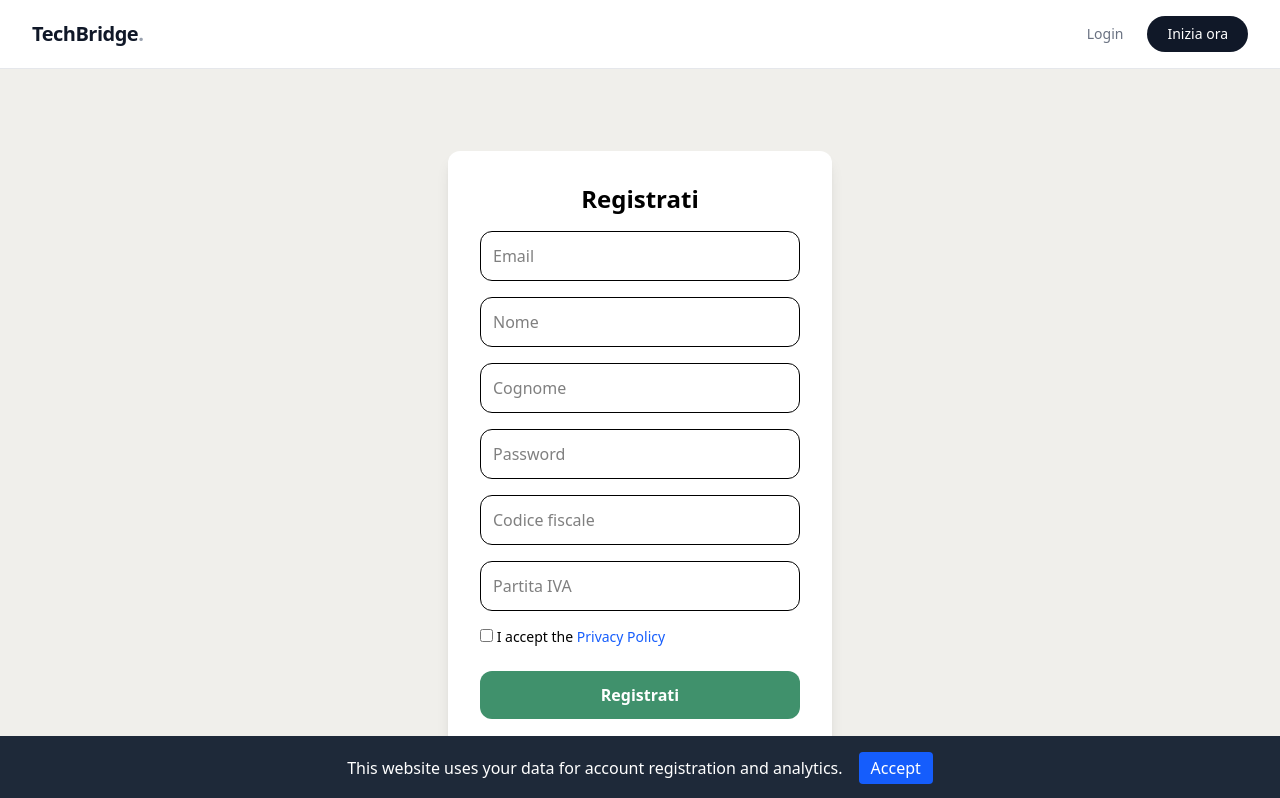
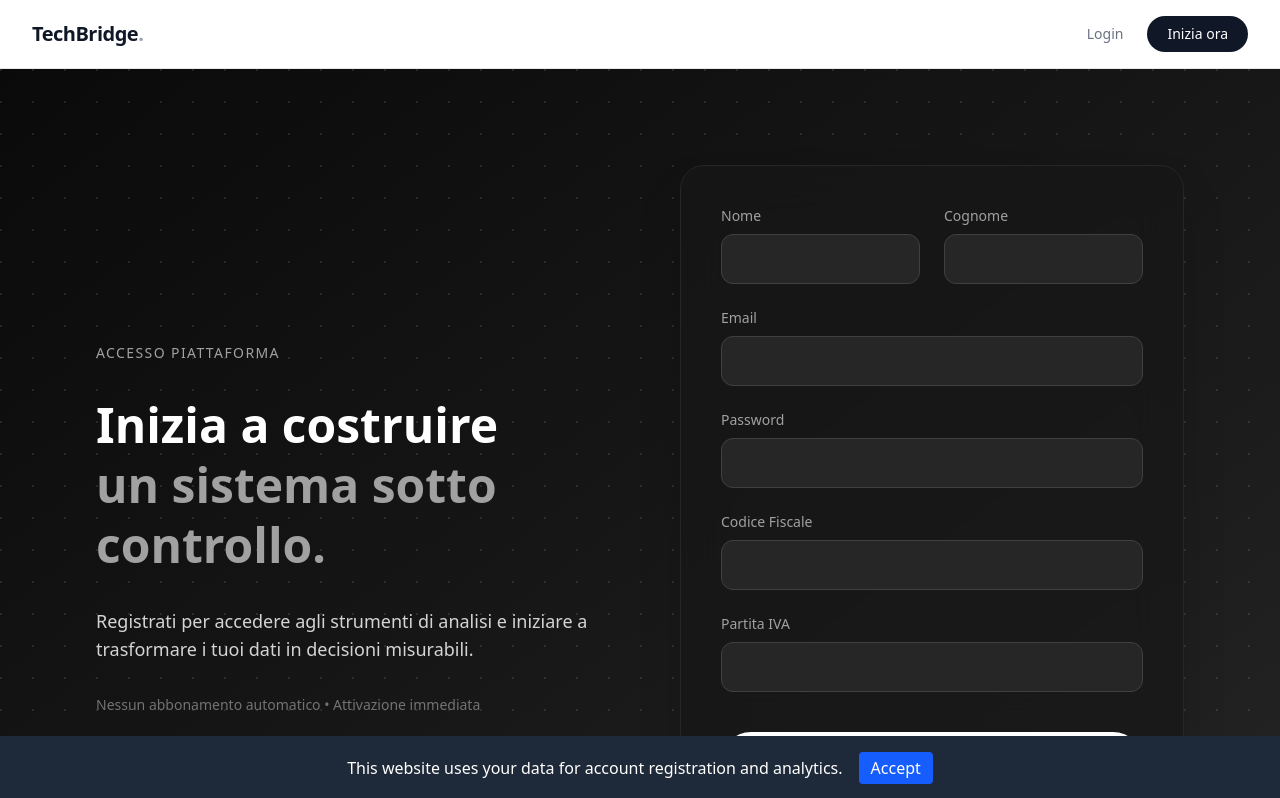
Before and after one commit to Gim2510/fe_service, a React (Vite) app: page /register in a window 1280 px wide. Shown: the top 798 px of the page. Built offline with nearby package versions, Linux system fonts and the light colour scheme.

Commit message:
refactor: register/login

```diff
--- a/src/Pages/Login.tsx
+++ b/src/Pages/Login.tsx
@@ -1,62 +1,149 @@
-import  {useState} from "react";
-import { useNavigate } from "react-router-dom";
-import { useLogin } from "../hooks/useLogin.ts";
+import { useState } from "react"
+import { useNavigate } from "react-router-dom"
+import { useLogin } from "../hooks/useLogin"
 
 export function Login() {
-    const navigate = useNavigate();
-    const { doLogin, loading, error } = useLogin();
+    const navigate = useNavigate()
+    const { doLogin, loading, error } = useLogin()
 
-    const [email, setEmail] = useState("");
-    const [password, setPassword] = useState("");
+    const [email, setEmail] = useState("")
+    const [password, setPassword] = useState("")
 
     const handleSubmit = async (e: React.FormEvent<HTMLFormElement>) => {
-        e.preventDefault();
+        e.preventDefault()
         try {
-            await doLogin({ email, password });
-            navigate("/");
+            await doLogin({ email, password })
+            navigate("/")
         } catch (_) {}
-    };
+    }
 
     return (
-        <div className="min-h-screen flex justify-center items-center bg-main-white">
-            <form onSubmit={handleSubmit} className="flex flex-col gap-6 p-8 rounded-xl shadow-lg w-96 bg-white">
-                <h2 className="text-2xl font-bold text-center">Accedi</h2>
-                {error && <div className="text-red-600 text-sm">{error}</div>}
+        <main className="relative min-h-screen flex items-center overflow-hidden bg-neutral-950 text-white">
 
-                <input
+            {/* Gradient background */}
+            <div className="absolute inset-0 bg-gradient-to-br from-neutral-950 via-neutral-900 to-neutral-800" />
+
+            {/* Grid texture */}
+            <div
+                className="absolute inset-0 opacity-10 bg-[radial-gradient(circle_at_1px_1px,white_1px,transparent_0)] bg-[size:32px_32px]"
+            />
+
+            <div className="relative z-10 mx-auto w-full max-w-5xl px-8 py-24 grid lg:grid-cols-2 gap-20 items-center">
+
+                {/* LEFT COPY */}
+                <div className="hidden lg:flex flex-col gap-8">
+          <span className="text-sm uppercase tracking-widest text-neutral-400">
+            Bentornato
+          </span>
+
+                    <h1 className="text-5xl font-semibold leading-tight">
+                        Accedi al tuo
+                        <br />
+                        <span className="text-neutral-400">
+              spazio di controllo.
+            </span>
+                    </h1>
+
+                    <p className="text-lg text-neutral-300 max-w-lg">
+                        Visualizza dati, analisi e strumenti progettati per
+                        rendere il tuo business più chiaro, misurabile e scalabile.
+                    </p>
+                </div>
+
+                {/* LOGIN CARD */}
+                <div className="relative">
+                    <div className="rounded-3xl border border-neutral-800 bg-neutral-900/70 backdrop-blur-xl p-10 shadow-2xl">
+
+                        <form onSubmit={handleSubmit} className="flex flex-col gap-6">
+
+                            <div className="text-center mb-2">
+                                <h2 className="text-2xl font-semibold">
+                                    Accedi
+                                </h2>
+                                <p className="text-sm text-neutral-500 mt-1">
+                                    Inserisci le tue credenziali
+                                </p>
+                            </div>
+
+                            {error && (
+                                <div className="text-sm px-4 py-3 rounded-xl bg-red-500/10 border border-red-500/30 text-red-400">
+                                    {error}
+                                </div>
+                            )}
+
+                            <Input
                                 type="email"
-                    placeholder="Email"
+                                label="Email"
                                 value={email}
                                 onChange={(e) => setEmail(e.target.value)}
-                    className="border rounded-xl p-3 focus:outline-none focus:ring-2"
-                    required
                             />
-                <input
+
+                            <Input
                                 type="password"
-                    placeholder="Password"
+                                label="Password"
                                 value={password}
                                 onChange={(e) => setPassword(e.target.value)}
-                    className="border rounded-xl p-3 focus:outline-none focus:ring-2"
-                    required
                             />
 
                             <button
                                 type="submit"
                                 disabled={loading}
-                    className={`mt-2 py-3 rounded-xl text-white font-semibold transition-all ${
-                        loading ? "bg-gray-400 cursor-not-allowed" : "bg-green-buttons hover:scale-105"
+                                className={`group relative mt-4 px-8 py-4 rounded-full font-medium text-lg overflow-hidden transition-all ${
+                                    loading
+                                        ? "bg-neutral-700 text-neutral-400 cursor-not-allowed"
+                                        : "bg-white text-neutral-900 hover:scale-105 active:scale-95"
                                 }`}
                             >
-                    {loading ? "Caricamento…" : "Login"}
+                <span className="relative z-10">
+                  {loading ? "Accesso in corso…" : "Accedi"}
+                </span>
+
+                                {!loading && (
+                                    <span className="absolute inset-0 bg-[#FF6B6B] translate-y-full group-hover:translate-y-0 transition-transform" />
+                                )}
                             </button>
 
-                <p className="text-sm text-center">
+                            <div className="text-center text-sm text-neutral-500 mt-4">
                                 Non hai un account?{" "}
-                    <span className="text-blue-600 cursor-pointer hover:underline" onClick={() => navigate("/register")}>
+                                <button
+                                    type="button"
+                                    onClick={() => navigate("/register")}
+                                    className="text-neutral-300 hover:text-white transition"
+                                >
                                     Registrati
-          </span>
-                </p>
+                                </button>
+                            </div>
+
                         </form>
                     </div>
-    );
+                </div>
+
+            </div>
+        </main>
+    )
 }
+
+function Input({
+                   label,
+                   type,
+                   value,
+                   onChange,
+               }: {
+    label: string
+    type: string
+    value: string
+    onChange: React.ChangeEventHandler<HTMLInputElement>
+}) {
+    return (
+        <div className="flex flex-col gap-2">
+            <label className="text-sm text-neutral-400">{label}</label>
+            <input
+                type={type}
+                value={value}
+                onChange={onChange}
+                required
+                className="px-4 py-3 rounded-xl bg-neutral-800 border border-neutral-700 focus:border-white focus:ring-1 focus:ring-white outline-none transition text-white placeholder-neutral-500"
+            />
+        </div>
+    )
+}
--- a/src/Pages/Register.tsx
+++ b/src/Pages/Register.tsx
@@ -1,131 +1,174 @@
-import { type ChangeEvent, type FormEvent, useState } from "react";
-import { useNavigate } from "react-router-dom";
-import { useRegister } from "../hooks/useRegister.ts";
+import { useState } from "react"
+import { useNavigate } from "react-router-dom"
 
 export function Register() {
-    const navigate = useNavigate();
-    const { register, loading, error, success } = useRegister();
+    const navigate = useNavigate()
 
     const [form, setForm] = useState({
-        email: "",
         given_name: "",
         family_name: "",
+        email: "",
         password: "",
         fiscal_code: "",
         partita_iva: "",
-    });
+    })
 
-    const handleChange = (e: ChangeEvent<HTMLInputElement>) => {
-        setForm({ ...form, [e.target.name]: e.target.value });
-    };
+    const handleChange = (e: React.ChangeEvent<HTMLInputElement>) => {
+        setForm({ ...form, [e.target.name]: e.target.value })
+    }
 
-    const handleSubmit = async (e: FormEvent<HTMLFormElement>) => {
-        e.preventDefault();
-        try {
-            await register(form);
-            setTimeout(() => navigate("/login"), 3000);
-        } catch (_) {}
-    };
+    const handleSubmit = (e: React.FormEvent) => {
+        e.preventDefault()
+        console.log(form)
+    }
 
     return (
-        <div className="min-h-screen flex justify-center items-center bg-main-white">
-            <form
-                onSubmit={handleSubmit}
-                className="flex flex-col gap-4 p-8 rounded-xl shadow-lg w-96 bg-white"
-            >
-                <h2 className="text-2xl font-bold text-center">Registrati</h2>
+        <main className="relative min-h-screen flex items-center overflow-hidden bg-neutral-950 text-white pb-10">
 
-                {error && <div className="text-red-600 text-sm">{error}</div>}
-                {success && <div className="text-green-600 text-sm">{success}</div>}
+            {/* Gradient background */}
+            <div className="absolute inset-0 bg-gradient-to-br from-neutral-950 via-neutral-900 to-neutral-800" />
 
-                <input
+            {/* Grid texture */}
+            <div
+                className="absolute inset-0 opacity-10 bg-[radial-gradient(circle_at_1px_1px,white_1px,transparent_0)] bg-[size:32px_32px]"
+            />
+
+            <div className="relative z-10 mx-auto w-full max-w-6xl px-8 py-24 grid lg:grid-cols-2 gap-20 items-center">
+
+                {/* LEFT COPY */}
+                <div className="flex flex-col gap-8">
+
+          <span className="text-sm uppercase tracking-widest text-neutral-400">
+            Accesso piattaforma
+          </span>
+
+                    <h1 className="text-5xl font-semibold leading-tight">
+                        Inizia a costruire
+                        <br />
+                        <span className="text-neutral-400">
+              un sistema sotto controllo.
+            </span>
+                    </h1>
+
+                    <p className="text-lg text-neutral-300 max-w-lg">
+                        Registrati per accedere agli strumenti di analisi e
+                        iniziare a trasformare i tuoi dati in decisioni misurabili.
+                    </p>
+
+                    <div className="text-sm text-neutral-500">
+                        Nessun abbonamento automatico • Attivazione immediata
+                    </div>
+                </div>
+
+                {/* FORM CARD */}
+                <div className="relative">
+                    <div className="rounded-3xl border border-neutral-800 bg-neutral-900/70 backdrop-blur-xl p-10 shadow-2xl">
+
+                        <form onSubmit={handleSubmit} className="flex flex-col gap-6">
+
+                            {/* Name Row */}
+                            <div className="grid grid-cols-1 sm:grid-cols-2 gap-6">
+                                <Input
+                                    label="Nome"
+                                    name="given_name"
+                                    value={form.given_name}
+                                    onChange={handleChange}
+                                />
+                                <Input
+                                    label="Cognome"
+                                    name="family_name"
+                                    value={form.family_name}
+                                    onChange={handleChange}
+                                />
+                            </div>
+
+                            <Input
+                                label="Email"
+                                name="email"
                                 type="email"
-                    name="email"
-                    placeholder="Email"
                                 value={form.email}
                                 onChange={handleChange}
-                    required
-                    className="border rounded-xl p-3 focus:outline-none focus:ring-2"
                             />
 
-                <input
-                    type="text"
-                    name="given_name"
-                    placeholder="Nome"
-                    value={form.given_name}
+                            <Input
+                                label="Password"
+                                name="password"
+                                type="password"
+                                value={form.password}
                                 onChange={handleChange}
-                    required
-                    className="border rounded-xl p-3 focus:outline-none focus:ring-2"
                             />
 
-                <input
-                    type="text"
-                    name="family_name"
-                    placeholder="Cognome"
-                    value={form.family_name}
+                            <Input
+                                label="Codice Fiscale"
+                                name="fiscal_code"
+                                value={form.fiscal_code}
                                 onChange={handleChange}
-                    required
-                    className="border rounded-xl p-3 focus:outline-none focus:ring-2"
                             />
 
-                <input
-                    type="password"
-                    name="password"
-                    placeholder="Password"
-                    value={form.password}
+                            <Input
+                                label="Partita IVA"
+                                name="partita_iva"
+                                value={form.partita_iva}
                                 onChange={handleChange}
-                    required
-                    className="border rounded-xl p-3 focus:outline-none focus:ring-2"
                             />
 
-                <input
-                    type="text"
-                    name="fiscal_code"
-                    placeholder="Codice fiscale"
-                    value={form.fiscal_code}
-                    onChange={handleChange}
-                    required
-                    className="border rounded-xl p-3 focus:outline-none focus:ring-2"
-                />
+                            {/* CTA */}
+                            <button
+                                type="submit"
+                                className="group relative mt-4 px-8 py-4 rounded-full bg-white text-neutral-900 font-medium text-lg overflow-hidden transition-all hover:scale-105 active:scale-95"
+                            >
+                <span className="relative z-10">
+                  Crea account
+                </span>
+                                <span className="absolute inset-0 bg-[#FF6B6B] translate-y-full group-hover:translate-y-0 transition-transform" />
+                            </button>
 
-                <input
-                    type="text"
-                    name="partita_iva"
-                    placeholder="Partita IVA"
-                    value={form.partita_iva}
-                    onChange={handleChange}
-                    className="border rounded-xl p-3 focus:outline-none focus:ring-2"
-                />
-
-                <div className="text-sm">
-                    <input type="checkbox" required /> I accept the{" "}
-                    <a href="/privacy" className="text-blue-600 hover:underline">
-                        Privacy Policy
-                    </a>
+                            <div className="text-center text-sm text-neutral-500 mt-4">
+                                Hai già un account?{" "}
+                                <button
+                                    type="button"
+                                    onClick={() => navigate("/login")}
+                                    className="text-neutral-300 hover:text-white transition"
+                                >
+                                    Accedi
+                                </button>
                             </div>
 
-                <button
-                    type="submit"
-                    disabled={loading}
-                    className={`mt-2 py-3 rounded-xl text-white font-semibold transition-all ${
-                        loading
-                            ? "bg-gray-400 cursor-not-allowed"
-                            : "bg-green-buttons hover:scale-105"
-                    }`}
-                >
-                    {loading ? "Caricamento…" : "Registrati"}
-                </button>
-
-                <p className="text-sm text-center">
-                    Hai già un account?{" "}
-                    <span
-                        className="text-blue-600 cursor-pointer hover:underline"
-                        onClick={() => navigate("/login")}
-                    >
-                        Accedi
-                    </span>
-                </p>
                         </form>
                     </div>
-    );
+                </div>
+
+            </div>
+        </main>
+    )
 }
+
+
+/* Reusable Input component */
+function Input({
+                   label,
+                   name,
+                   type = "text",
+                   value,
+                   onChange,
+               }: {
+    label: string
+    name: string
+    type?: string
+    value: string
+    onChange: React.ChangeEventHandler<HTMLInputElement>
+}) {
+    return (
+        <div className="flex flex-col gap-2">
+            <label className="text-sm text-neutral-400">{label}</label>
+            <input
+                name={name}
+                type={type}
+                value={value}
+                onChange={onChange}
+                required
+                className="px-4 py-3 rounded-xl bg-neutral-800 border border-neutral-700 focus:border-white focus:ring-1 focus:ring-white outline-none transition text-white placeholder-neutral-500"
+            />
+        </div>
+    )
+}
```
Lines whose indentation alone changed are shown as unchanged.
